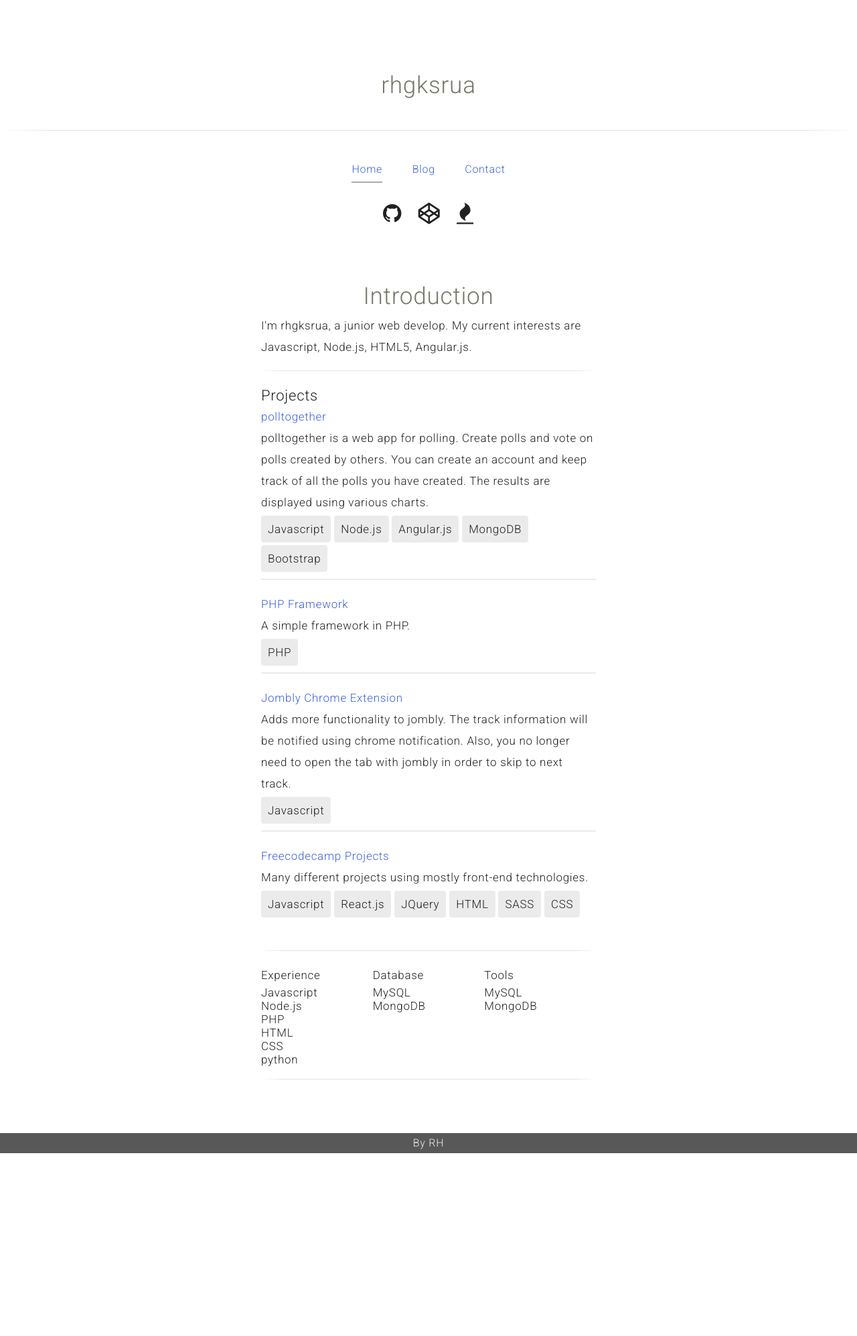
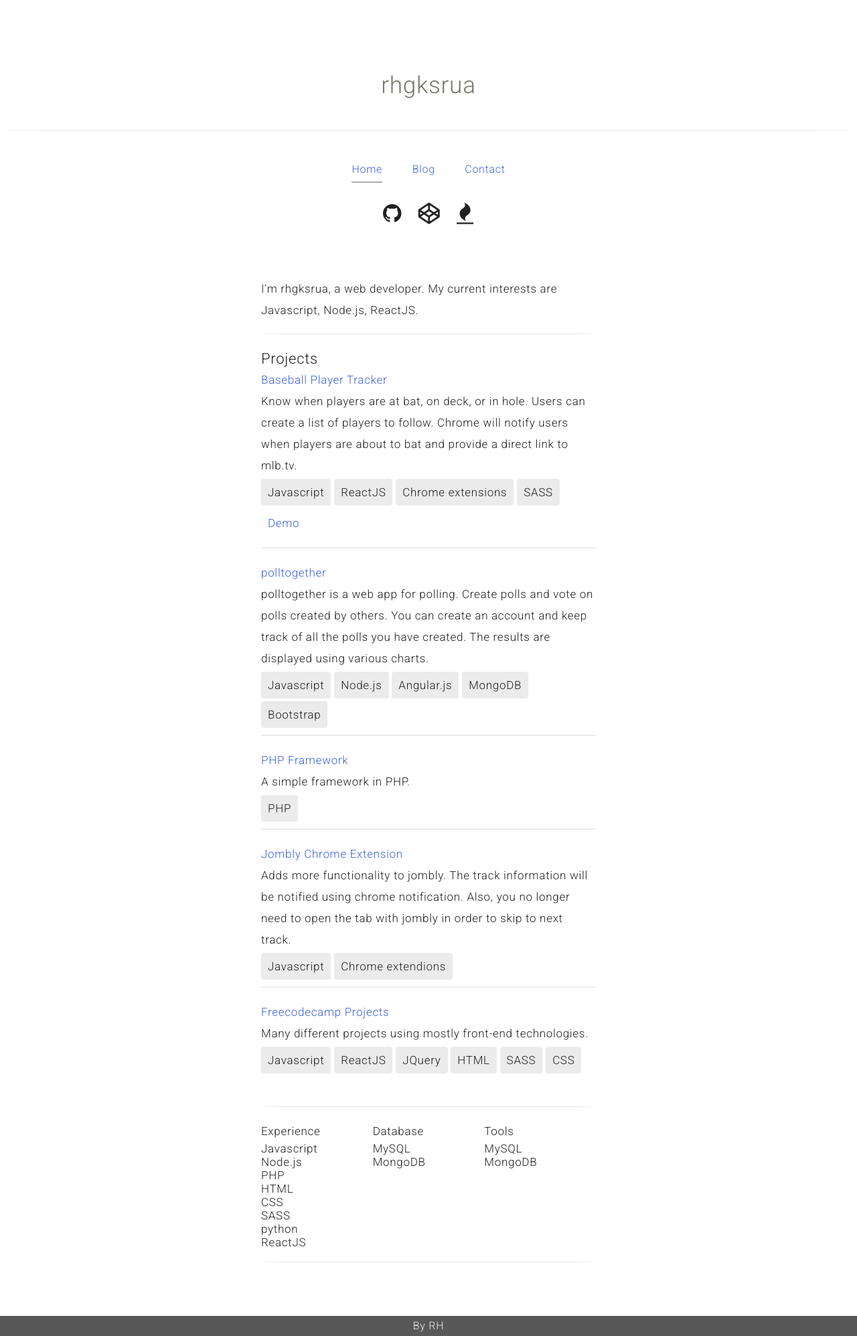
Before and after one commit to rhgksrua/rhgksrua.github.io, a Jekyll site: the page built from index.html, in a window 1280 px wide. Shown: the whole page at 67% size. Built offline with Jekyll 4.4.1, drawn with Linux system fonts in a browser that asks for light colours; nearby versions of some CDN libraries; before the commit the page ends 1722 px from its top, so only the background shows below that.

Commit message:
added playertracker to projects

```diff
--- a/_data/projects.json
+++ b/_data/projects.json
@@ -1,10 +1,16 @@
 {
     "projects": [
+        {
+            "name": "Baseball Player Tracker",
+            "content": "Know when players are at bat, on deck, or in hole.  Users can create a list of players to follow.  Chrome will notify users when players are about to bat and provide a direct link to mlb.tv.",
+            "url": "http://github.com/rhgksrua/playertracker",
+            "demo": "https://chrome.google.com/webstore/detail/baseball-player-tracker/oghkpelnhlnbmfhdgmpncggbkdbmnndn",
+            "techs": ["Javascript", "ReactJS", "Chrome extensions", "SASS"]
+        },
         {
             "name": "polltogether",
             "content": "polltogether is a web app for polling. Create polls and vote on polls created by others. You can create an account and keep track of all the polls you have created. The results are displayed using various charts.",
             "url": "https://github.com/rhgksrua/polltogether",
-            "demo": "",
             "techs": ["Javascript", "Node.js", "Angular.js", "MongoDB", "Bootstrap"]
         },
         {
@@ -18,15 +24,13 @@
             "name": "Jombly Chrome Extension",
             "content": "Adds more functionality to jombly. The track information will be notified using chrome notification. Also, you no longer need to open the tab with jombly in order to skip to next track.",
             "url": "https://github.com/rhgksrua/jomblyextension",
-            "demo": "",
-            "techs": ["Javascript"]
+            "techs": ["Javascript", "Chrome extendions"]
         },
         {
             "name": "Freecodecamp Projects",
             "content": "Many different projects using mostly front-end technologies.",
             "url": "http://codepen.io/collection/XyypMP/",
-            "demo": "",
-            "techs": ["Javascript", "React.js", "JQuery", "HTML", "SASS", "CSS"]
+            "techs": ["Javascript", "ReactJS", "JQuery", "HTML", "SASS", "CSS"]
         }
     ],
     "skills": {
@@ -36,7 +40,9 @@
             "PHP",
             "HTML",
             "CSS",
-            "python"
+            "SASS",
+            "python",
+            "ReactJS"
         ],
         "databases": [
             "MySQL",
@@ -49,6 +55,6 @@
             "vim"
         ]
     },
-    "intro": "I'm rhgksrua, a junior web develop.  My current interests are Javascript, Node.js, HTML5, Angular.js."
+    "intro": "I'm rhgksrua, a web developer.  My current interests are Javascript, Node.js, ReactJS."
 
 }
--- a/index.html
+++ b/index.html
@@ -6,7 +6,6 @@ css:
 - main.css
 ---
 <div class='container'>
-    <h1>Introduction</h1>
     <article class='intro'>
         <p>{{ site.data.projects.intro }}</p>
     </article>
@@ -22,6 +21,11 @@ css:
                     <p class='tech'>{{ tech }}</p>
                     {% endfor %}
                 </div>
+                {% if project.demo != null %}
+                <p class='demo'>
+                    <a class='' href='{{ project.demo }}'>Demo</a>
+                </p>
+                {% endif %}
             </li>
             {% endfor %}
         </ul>
--- a/resources/css/default.scss
+++ b/resources/css/default.scss
@@ -4,8 +4,6 @@
 $nav-color: #3E61E4;
 $nav-text: #EBEBEB;
 $link-color: #212121;
-
-@import url(http://fonts.googleapis.com/css?family=Vollkorn:400,400italic,700,700italic&subset=latin);
 
 html {
     position: relative;
--- a/resources/css/main.scss
+++ b/resources/css/main.scss
@@ -73,9 +73,9 @@ $nav-text: #EBEBEB;
     float: left;
 }
 
-
-
-
+.demo {
+    margin: 10px;
+}
 
 @media (max-width: 650px) {
     .section-container {
--- a/resources/css/post.scss
+++ b/resources/css/post.scss
@@ -2,7 +2,6 @@
 ---
 
 .post-container {
-    //font-family: "Vollkorn", Palatino, Times;
     margin-top: 100px;
     margin-right: auto;
     margin-left: auto;
```
Lines whose indentation alone changed are shown as unchanged.
